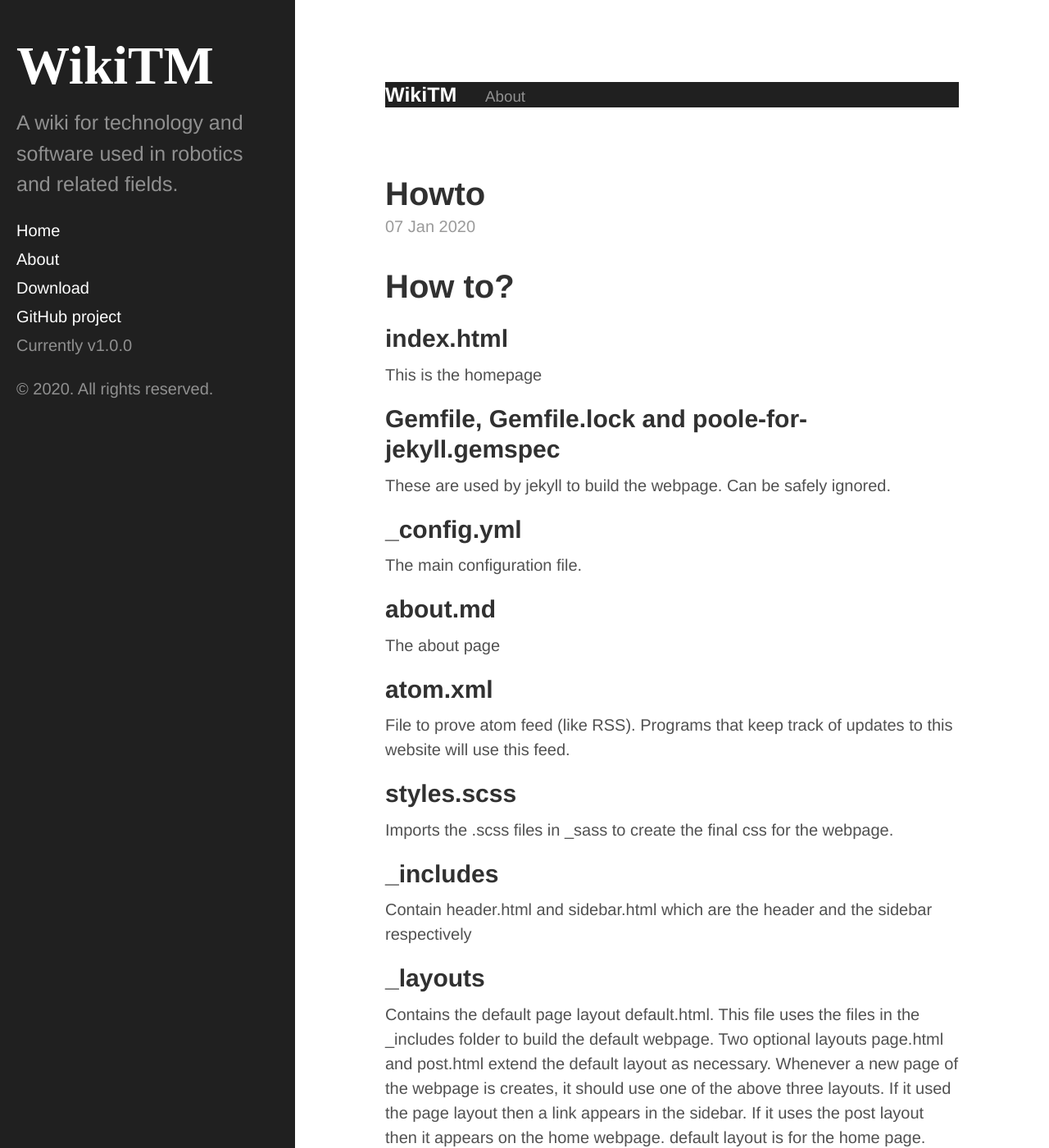
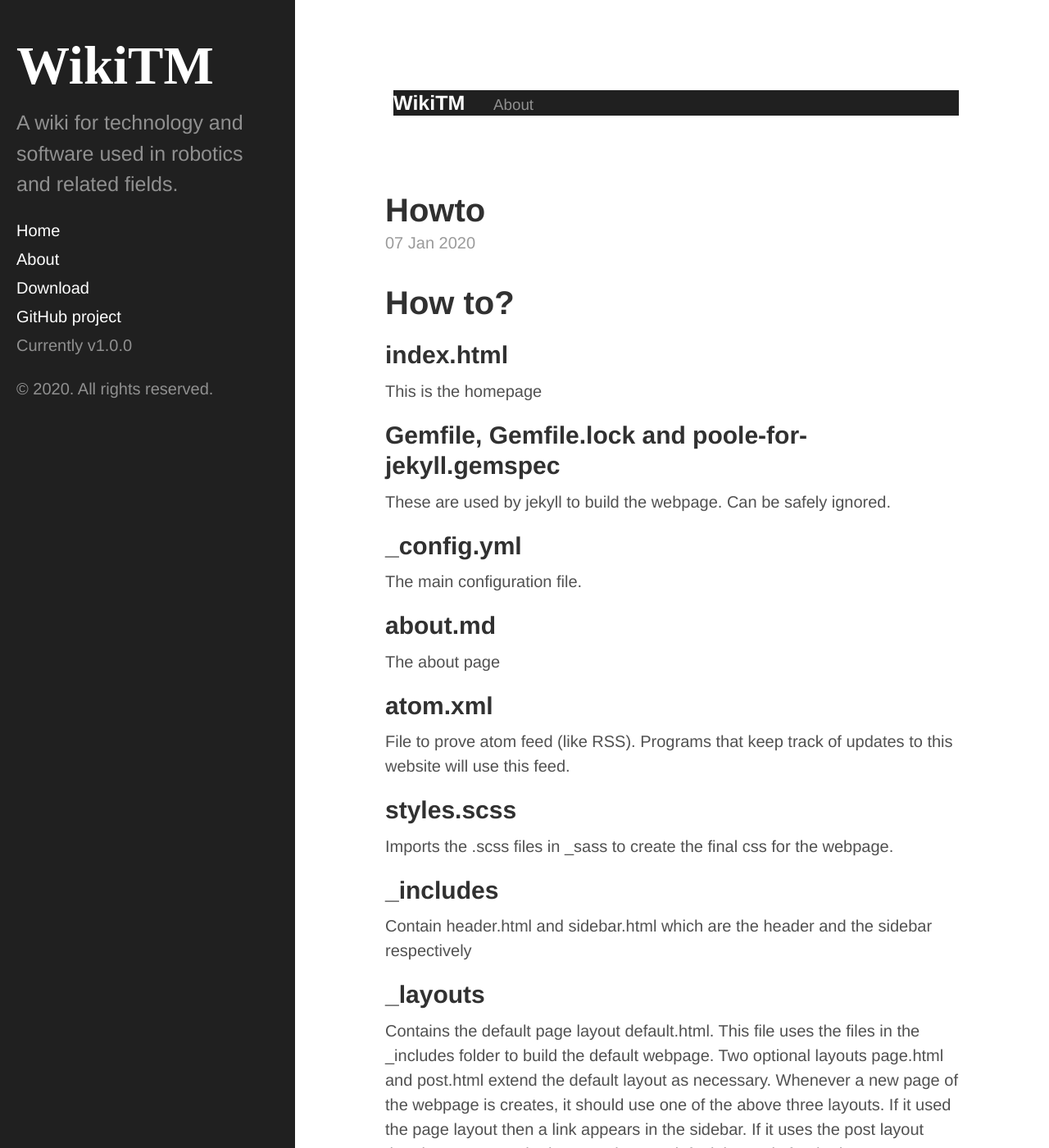
Before and after one commit to tejaswid/wikitm, a Jekyll site: the page built from index.html, in a window 1280 px wide and 1400 px high. Shown: the whole window at 82% size. Built offline with Jekyll 4.4.1, drawn with Linux system fonts in a browser that asks for light colours; the list of posts is cut into pages by our own code.

Commit message:
Added margin

```diff
--- a/_sass/_masthead.scss
+++ b/_sass/_masthead.scss
@@ -9,8 +9,9 @@
 }
 
 .masthead-title {
-  margin-top: 0;
-  margin-bottom: 0;
+  margin-top: 0.5rem;
+  margin-bottom: 0.5rem;
+  margin-left: 0.5rem;
   //color: $gray-4;
   color: rgba(255,255,255,.5);
   background-color: #202020;
```
